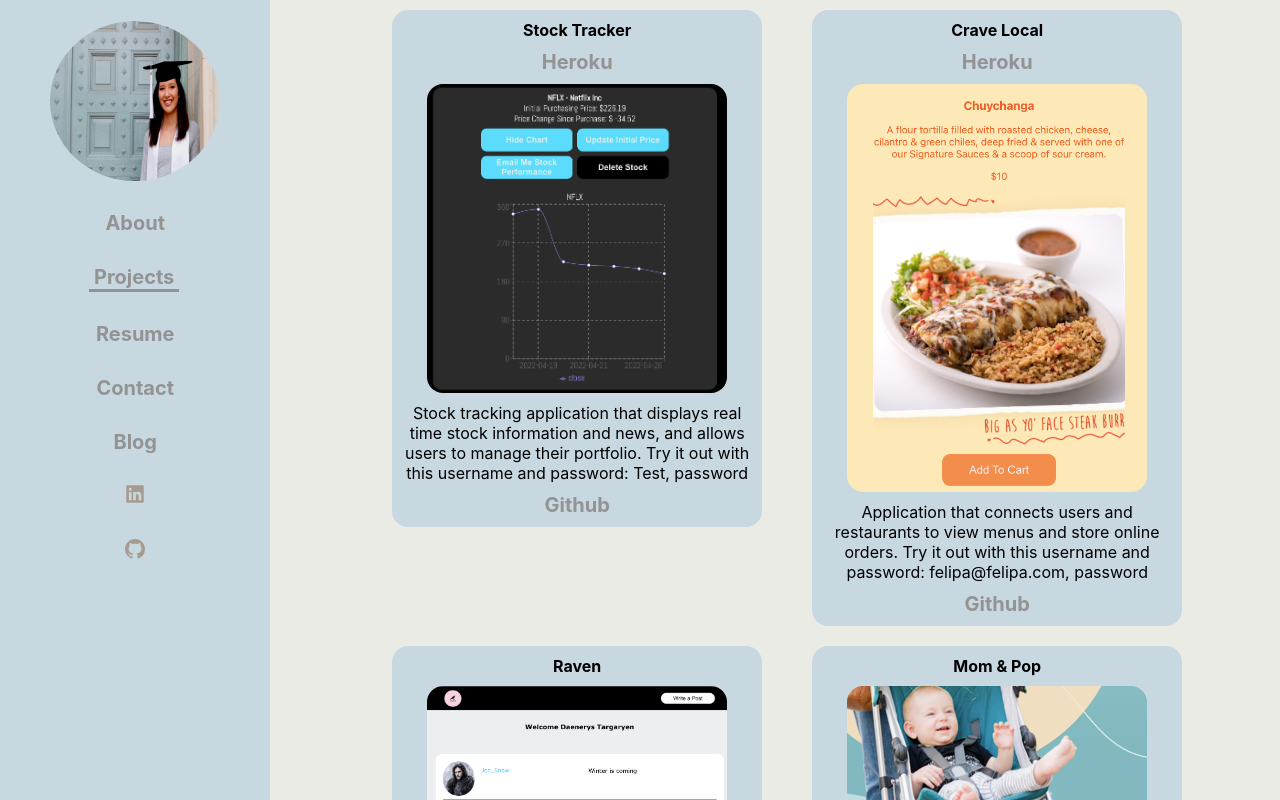
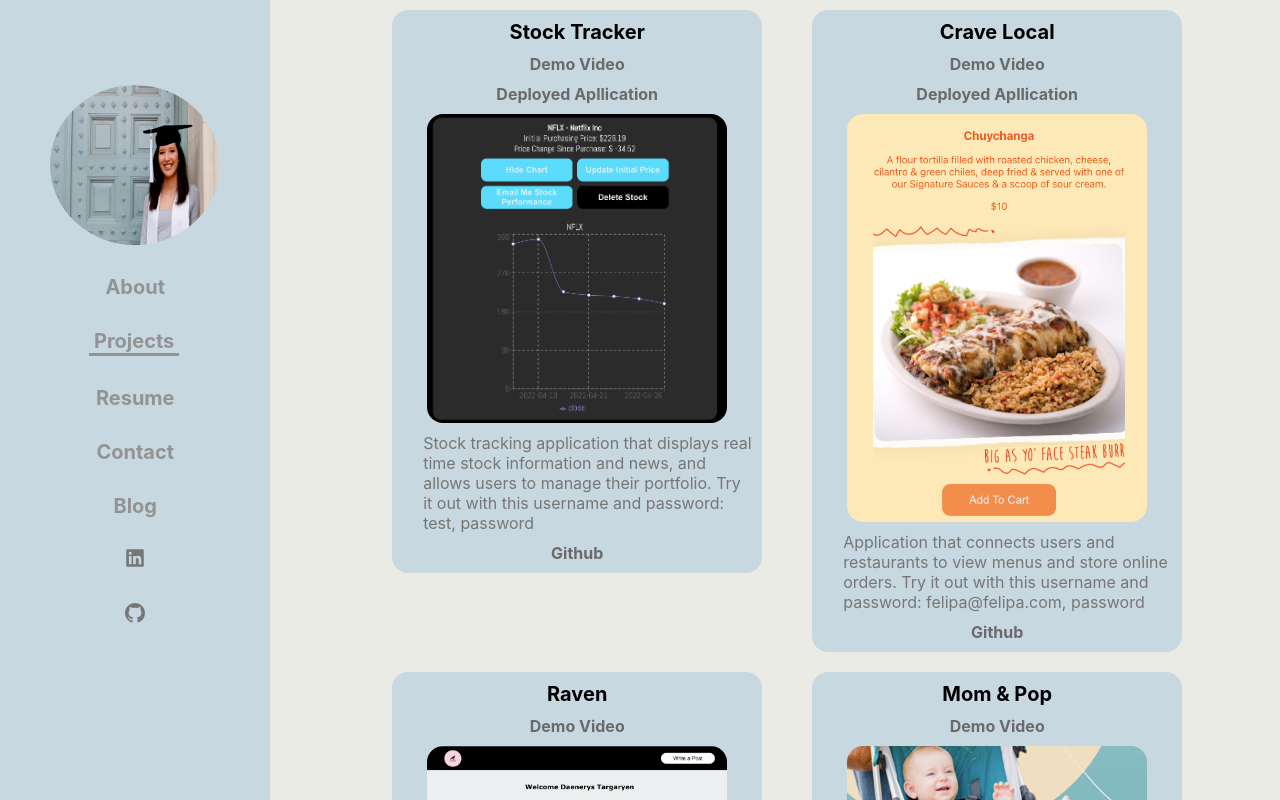
Before and after one commit to felipamendez/portfolio, a React (Create React App) app: page /projects in a window 1280 px wide. Shown: the top 800 px of the page. Built offline with nearby package versions, Linux system fonts and the light colour scheme.

Commit message:
first deploy

```diff
--- a/src/App.css
+++ b/src/App.css
@@ -28,8 +28,8 @@
   justify-content: center;
   align-content: center;
   text-align: center;
-  padding-bottom: 35%;
-  margin-top: -10%;
+  padding-bottom: 50%;
+  margin-top: -5%;
 }
 
 .navlink {
@@ -39,6 +39,10 @@
   font-weight: bold;
   font-size: 20px;
   text-align: center;
+}
+
+.navlink:hover {
+  color: rgb(137, 225, 247);
 }
 
 .link-active {
@@ -93,7 +97,11 @@
 .icon {
   font-size: 20px;
   text-decoration: none;
-  color: #a69b91;
+  color: rgb(119, 118, 118);
+}
+
+.icon:hover {
+  color: rgb(137, 225, 247);
 }
 
 .about-image {
@@ -113,4 +121,33 @@
   padding-left: 6%;
   padding-top: 3%;
   font-size: 18px;
+  color: rgb(119, 118, 118);
 }
+
+.link {
+  text-decoration: none;
+  float: none;
+  color: rgb(106, 106, 106);
+  font-size: 16px;
+  font-weight: bold;
+  text-align: center;
+}
+
+.link:hover {
+  color: rgb(137, 225, 247);
+}
+
+.title {
+  font-size: 20px;
+}
+
+.card-text-div {
+  color: rgb(119, 118, 118);
+  text-align: left;
+  display: flex;
+  flex-direction: column;
+  justify-content: center;
+  align-items: center;
+  padding-left: 6%;
+  font-size: 16px;
+}
--- a/src/components/Contact.js
+++ b/src/components/Contact.js
@@ -1,7 +1,7 @@
 function Contact () {
 
     return (
-        <div className="text-div">If you would like to get in touch, email me at <a href="mailto:felipalouise@gmail.com">felipalouise@gmail.com.</a></div>
+        <div className="text-div">If you would like to get in touch, email me at <a className="link" href="mailto:felipalouise@gmail.com">felipalouise@gmail.com.</a></div>
     )
 }
 
--- a/src/components/ProjectCard.js
+++ b/src/components/ProjectCard.js
@@ -1,17 +1,18 @@
 function ProjectCard ({project}) {
-    const {id, name, heroku, imageSrc, oneLiner, github, githubBackend} = project
+    const {id, name, heroku, imageSrc, oneLiner, github, githubBackend, demo} = project
 
     console.log(imageSrc[`image${id}`])
 
     return (
         <div >
             <div className="project-card">
-               <strong> <div>{name}</div> </strong>
-                {heroku.length > 1 ? <div><a className="navlink" href={heroku}>Heroku</a></div> : null}
+               <strong> <div className="title">{name}</div> </strong>
+                <a href={demo} className="link">Demo Video</a>
+                {heroku.length > 1 ? <div><a className="link" href={heroku}>Deployed Apllication</a></div> : null}
                 <img className="image" src={imageSrc[`image${id}`]} alt={name}></img>
-                <div>{oneLiner}</div>
-                <a className="navlink" href={github}> Github </a>
-                {githubBackend.length > 1 ? <div><a className="navlink" href={githubBackend}>Github Backend</a></div>: null}
+                <div className="card-text-div">{oneLiner}</div>
+                <a className="link" href={github}> Github </a>
+                {githubBackend.length > 1 ? <div><a className="link" href={githubBackend}>Github Backend</a></div>: null}
             </div>
         </div>
     )
--- a/src/components/Projects.js
+++ b/src/components/Projects.js
@@ -10,17 +10,17 @@
         {
           id: 1,
           name: "Stock Tracker",
-          demo: "",
+          demo: "https://youtu.be/DCsAOKMujnM",
           heroku: "https://stock-tracker-project.herokuapp.com/login",
           imageSrc: {image1},
-          oneLiner: "Stock tracking application that displays real time stock information and news, and allows users to manage their portfolio. Try it out with this username and password: Test, password",
+          oneLiner: "Stock tracking application that displays real time stock information and news, and allows users to manage their portfolio. Try it out with this username and password: test, password",
           github: "https://github.com/felipamendez/project-template-react-rails-api",
           githubBackend: ""
         },
         {
           id: 2,
           name: "Crave Local",
-          demo: "",
+          demo: "https://youtu.be/6YhpWCqxZk0",
           heroku: "https://crave-local-project.herokuapp.com/login",
           imageSrc: {image2},
           oneLiner: "Application that connects users and restaurants to view menus and store online orders. Try it out with this username and password: felipa@felipa.com, password",
@@ -29,17 +29,17 @@
         },
         {
           id: 3,
-          demo: "",
+          demo: "https://youtu.be/_l0Exz5mSNo",
           name: "Raven",
           heroku: "",
           imageSrc: {image3},
-          oneLiner: "Social media website that allows users to like and write posts. Users can view the user pages and write comments. Try it out with this username and password: Daenerys Targaryen, queen",
+          oneLiner: "Social media website that allows users to like and write posts. Users can view the user pages and write comments.",
           github: "https://github.com/felipamendez/phase-3-project-frontend",
           githubBackend: "https://github.com/felipamendez/phase-3-sinatra-react-project"
         },
         {
           id: 4,
-          demo: "",
+          demo: "https://youtu.be/kuR22Ww0VCk",
           name: "Mom & Pop",
           heroku: "",
           imageSrc: {image4},
@@ -49,7 +49,6 @@
         },
       ]
 
-    //   console.log(projects)
 
       let singleProject = projects.map((project) => {return (
         <div  >
--- a/src/components/Resume.js
+++ b/src/components/Resume.js
@@ -4,7 +4,7 @@
 
     return (
        <div className="text-div">
-            <a href="https://docs.google.com/document/d/12fWO6eCMJvhdoc6dBxWx9DLKoqZ5ur_P1i_FhhuXl88/edit?usp=sharing">Resume</a> <GrDocumentText />
+            <a className="link" href="https://docs.google.com/document/d/12fWO6eCMJvhdoc6dBxWx9DLKoqZ5ur_P1i_FhhuXl88/edit?usp=sharing">Resume <GrDocumentText /></a>
        </div>
     )
 }
```
